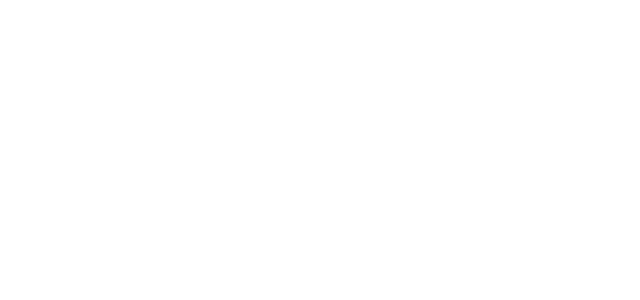
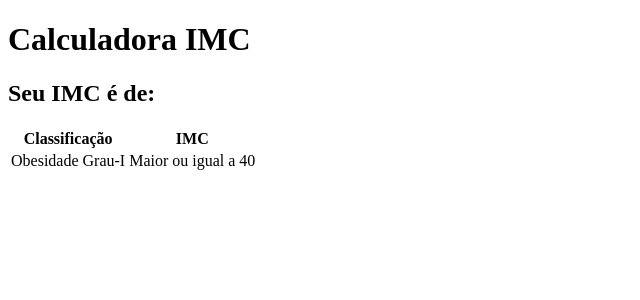
Before and after one commit to Maria-Druzeic/Projeto1, a React (Vite) app: page / in a window 1280 px wide. Shown: the top 300 px of the page, without its empty margins (0-640 px from the left). Built offline with nearby package versions, Linux system fonts and the light colour scheme.

Commit message:
feat: Chamando os componentes no app

```diff
--- a/src/App.jsx
+++ b/src/App.jsx
@@ -1,10 +1,13 @@
 
+import Header from './components/Header'
+import Resultado from './components/Resultado'
 
 function App() {
 
   return (
     <>
-
+  <Header/>
+  <Resultado/>
     </>
   )
 }
```
